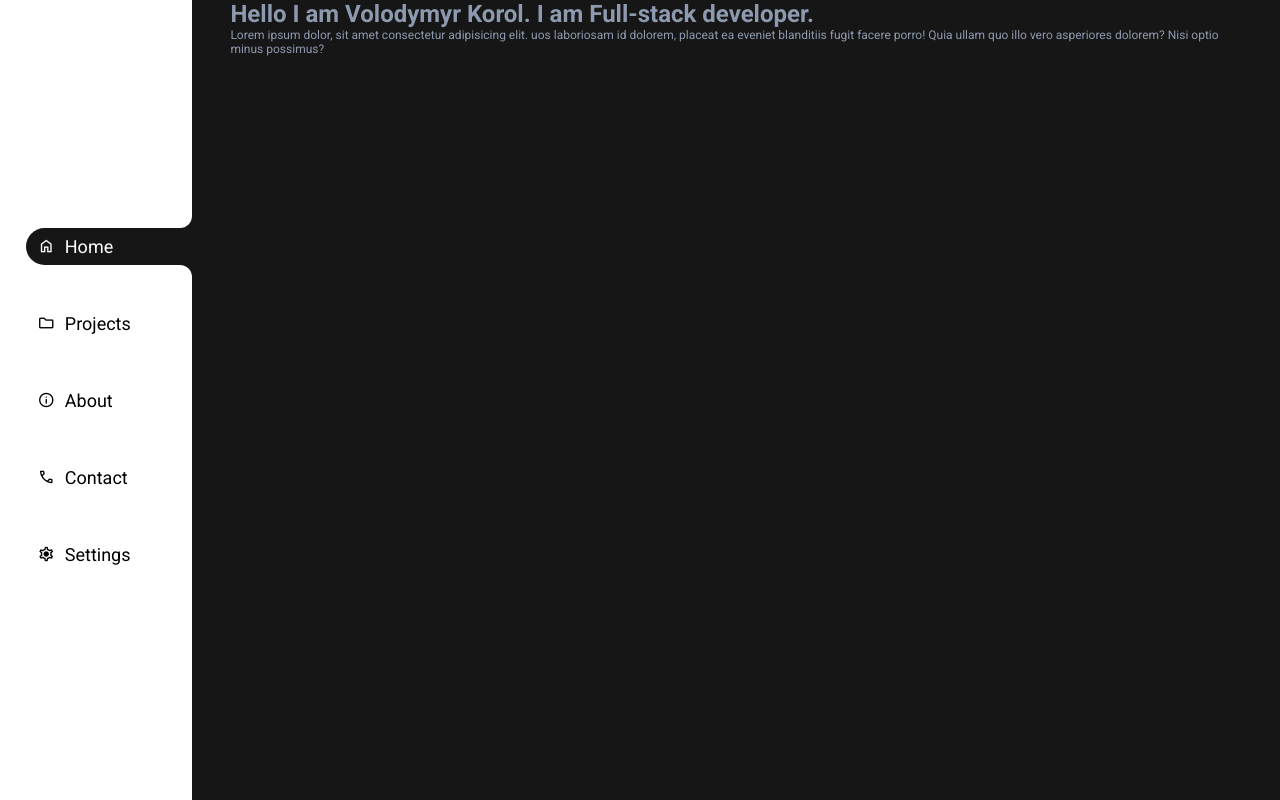
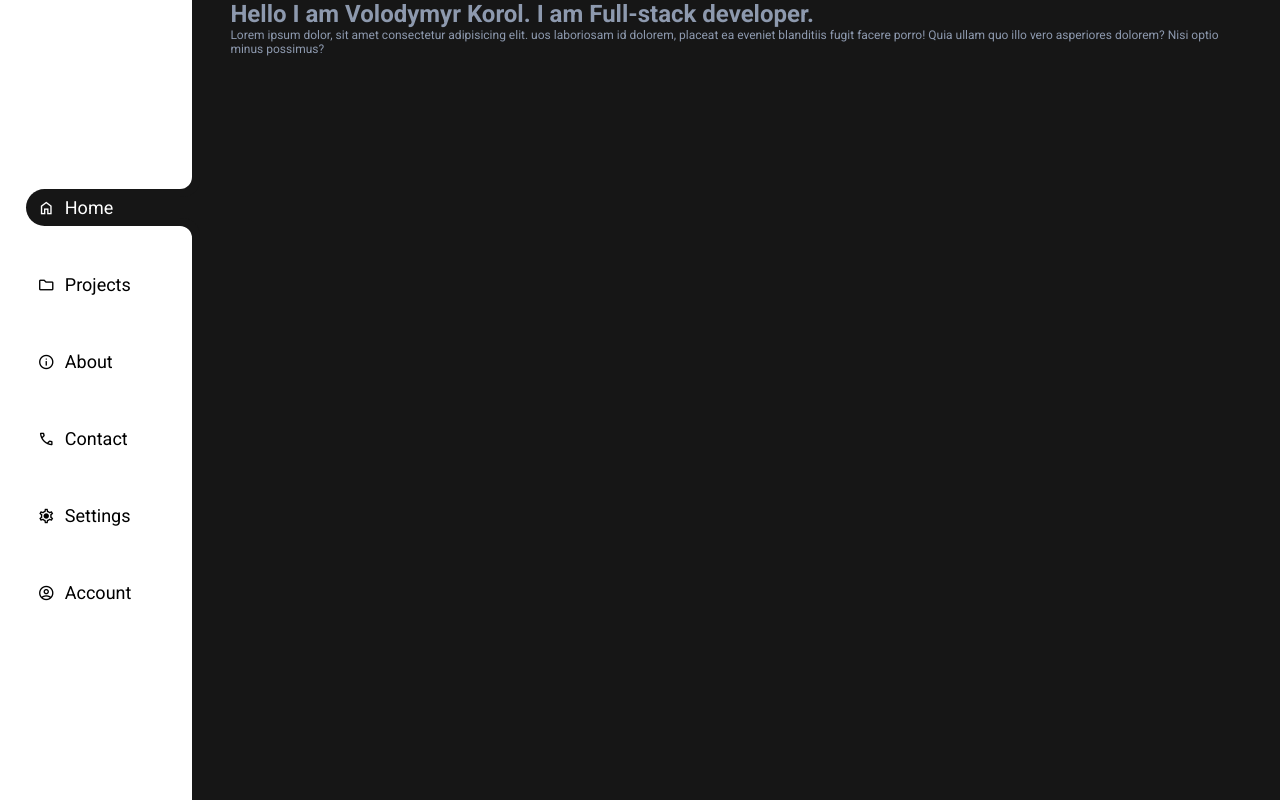
Before and after one commit to tresenish/12.-Portfolio-ll, a plain HTML site: page index.html in a window 1280 px wide. Drawn offline with nearby package versions, Linux system fonts and the light colour scheme.

Commit message:
Smooth icon&underline animations and small nav improvements

```diff
--- a/index.html
+++ b/index.html
@@ -10,16 +10,16 @@
     <link rel="preconnect" href="https://fonts.gstatic.com" crossorigin>
     <link href="https://fonts.googleapis.com/css2?family=Roboto:wght@300;400;500;700;900&display=swap" rel="stylesheet">
     <!-- ICONS -->
-    <link rel="stylesheet" href="https://fonts.googleapis.com/css2?family=Material+Symbols+Outlined:opsz,wght,FILL,GRAD@24,400,0,0" />
+    <link rel="stylesheet" href="https://fonts.googleapis.com/css2?family=Material+Symbols+Outlined:opsz,wght,FILL,GRAD@20..48,100..700,0..1,-50..200" />
 
     <title>Portfolio</title>
 </head>
 <body>
     <nav>
-        <ul class="nav nav-tabs">
+        <ul class="nav-tabs">
             <li class="nav-item active">
                 <span class="material-symbols-outlined">home</span>
-                <a href="#" class="active nav-link">Home</a>
+                <a href="#" class="nav-link active">Home</a>
             </li>
             <li class="nav-item">
                 <span class="material-symbols-outlined">folder</span>
@@ -37,6 +37,10 @@
                 <span class="material-symbols-outlined">settings</span>
                 <a href="#" class="nav-link">Settings</a>
             </li>
+            <li class="nav-item">
+                <span class="material-symbols-outlined ">account_circle</span>
+                <a href="#" class="nav-link">Account</a>
+            </li>
         </ul>
     </nav>
     <main>
@@ -45,6 +49,8 @@
         uos laboriosam id dolorem, placeat ea eveniet blanditiis fugit
         facere porro! Quia ullam quo illo vero asperiores dolorem? Nisi optio minus possimus?
         <div class="flex"></div>
+
+        <br>
     </main>
 </body>
 </html>
--- a/style.css
+++ b/style.css
@@ -17,7 +17,7 @@
 }
 
 *{
-    /* border: 1px solid white; */
+    /* border: 1px solid gray; */
     margin: 0;
     padding: 0;
 }
@@ -42,7 +42,6 @@ nav{
 ul.nav-tabs{
     width: 100%;
     list-style: none;
-    color: #fff;
 }
 li.nav-item{
     margin: 5vh 0 5vh 2vw;
@@ -51,26 +50,55 @@ li.nav-item{
     border-radius: 100vw 0 0 100vw;
     display: flex;
     align-items: center;
-    color: black;
+    color: var(--text-inv);
 }
+
 span.material-symbols-outlined{
     font-size: 1.5rem;
     margin-left: 0.3rem;
+    transition: transform 1000ms, font-size 1000ms;
 }
 a.nav-link.active,
 li.nav-item.active{
     color: var(--text-def);
 }
+
 a.nav-link{
     font-size: 1.5rem;
     color: var(--text-inv);
     text-decoration: none;
     margin-left: 0.8rem;
+    position: relative;
 }
-/* animations */
+a.nav-link::after {
+    content: "";
+    position: absolute;
+    background-color: var(--text-inv);
+    height: 3px;
+    width: 0%;
+    left: 50%;
+    bottom: 0;
+    transition: all 450ms ease;
+    transform: scaleX(0);
+}
+li:hover{
+    span.material-symbols-outlined {
+        font-variation-settings:
+        'FILL' 1,
+        'wght' 900,
+        'GRAD' 0,
+        'opsz' 48;
+    }
+    a.nav-link::after {
+        width: 100%;
+        left: 0;
+        transform: scaleX(1);
+    }
+}
+
+/* li-decoration */
 li.nav-item.active{
     background-color: var(--body-bg);
-    color: white;
     position: relative;
 }
 li.nav-item.active::after,
@@ -99,8 +127,6 @@ li.nav-item.active::before{
 
     box-shadow:0.3vw 0.3vw 0 0.3vw var(--body-bg);
 }
-
-
 
 @media screen and (max-width: 1300px) {
     html {
```
